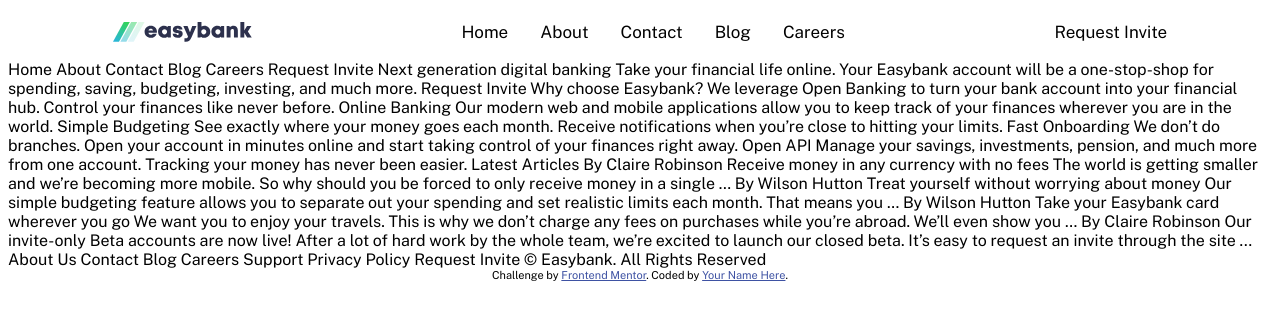
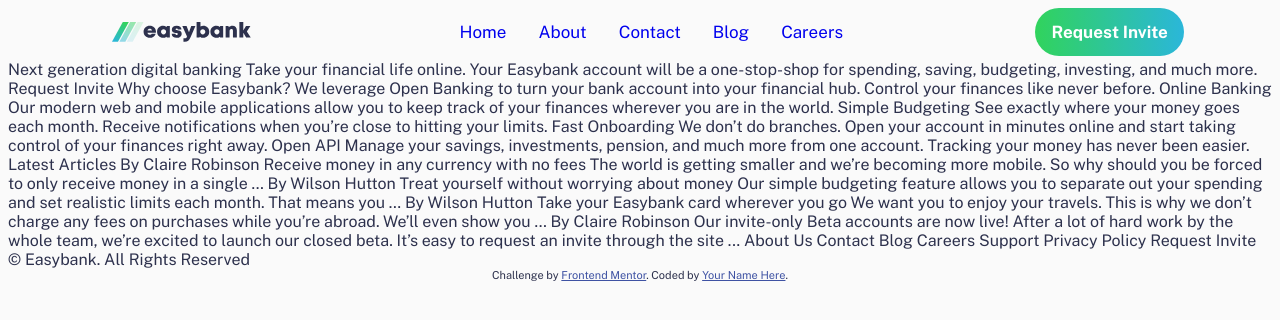
Before and after one commit to RosswClements/easybank-landingpage, a plain HTML site: page index.html in a window 1280 px wide. Drawn offline with nearby package versions, Linux system fonts and the light colour scheme.

Commit message:
completed navbar

```diff
--- a/index.html
+++ b/index.html
@@ -22,33 +22,21 @@
   <div class="topnav" id="myTopnav">
     <a href="index.html"><img src="/images/logo.svg" alt="logo"></img></a>
 
-        <span>
+        <div>
       <a href="javascript:void(0);" class="icon" onclick="myFunction()">
             <img src="/images/icon-hamburger.svg"></img></a>
-      <a>Home</a>
-      <a>About</a>
-      <a>Contact</a>
-      <a>Blog</a>
-      <a>Careers</a>
-    </span>
-      <a>Request Invite</a>
+      <a href="#">Home</a>
+      <a href="#">About</a>
+      <a href="#">Contact</a>
+      <a href="#">Blog</a>
+      <a href="#">Careers</a>
+      </div>
+      <a href="#" class="btn" id="btn1">Request Invite</a>
 
 
   </div>
 </header>
 <body>
-
-
-
-  Home
-  About
-  Contact
-  Blog
-  Careers
-
-  Request Invite
-
-
 
   Next generation digital banking
 
--- a/style.css
+++ b/style.css
@@ -1,35 +1,40 @@
 :root {
--- dark-blue: hsl(233, 26%, 24%)
--- lime-green: hsl(136, 65%, 51%)
--- bright-cyan: hsl(192, 70%, 51%)
-
--- grayish-blue: hsl(233, 8%, 62%)
--- light-grayish-blue: hsl(220, 16%, 96%)
--- very-light-gray: hsl(0, 0%, 98%)
--- white: hsl(0, 0%, 100%)
+  /* PRIMARY */
+--dark-blue: hsl(233, 26%, 24%);
+--lime-green: hsl(136, 65%, 51%);
+--bright-cyan: hsl(192, 70%, 51%);
+/* NEUTRAL */
+--grayish-blue: hsl(233, 8%, 62%);
+--light-grayish-blue: hsl(220, 16%, 96%);
+--very-light-gray: hsl(0, 0%, 98%);
+--white: hsl(0, 0%, 100%);
 }
 
 html{
-  background-color: var(--light-grayish-blue);
-  color: var(--grayish-blue);
+  background-color: var(--very-light-gray);
+  color: var(--dark-blue);
 }
 
 body{
   font-family: 'Public Sans', sans-serif;
+  color: var(--dark-blue);
 }
 
+
+/* Navbar */
 
 .topnav {
   display: flex;
   overflow: hidden;
-  background-color: var(--light-grayish-blue);
+  background-color: var(--very-light-gray);
   justify-content: space-around;
 }
+
 
 .topnav a {
   float: left;
   display: block;
-  color: var(--grayish-blue);
+  /* color: var(--dark-blue); */
   text-align: center;
   padding: 14px 16px;
   text-decoration: none;
@@ -37,21 +42,35 @@ body{
 }
 
 .topnav a:hover {
-  background-color: #ddd;
-  color: black;
+  background-color: var(--grayish-blue);
+  color: var(--light-grayish-blue);
 }
 
 .topnav a.active {
-  background-color: #04aa6d;
-  color: white;
+  background-color: var(--lime-green);
+  color: var(--very-light-gray);
 }
 
 .topnav .icon {
   display: none;
 }
 
+.btn{
+  font-size: 1.5rem;
+  color: var(--white) !important;
+  font-weight: 700;
+  text-decoration: none;
+  background: linear-gradient(to right, var(--lime-green), var(--bright-cyan));
+  border-radius: 5rem;
+  max-height: 20px;
+  max-width: 200px;
+  padding: 16px 32px;
+}
 
+
+/* Mobile */
 @media screen and (max-width: 800px) {
+  /* Navbar */
   .topnav a:not(:first-child) {
     display: none;
   }
@@ -60,8 +79,12 @@ body{
     display: block;
   }
 
+  .topnav {
+    justify-content: space-between;
+  }
   .topnav.responsive {
     position: relative;
+    flex-direction: column;
   }
   .topnav.responsive .icon {
     position: absolute;
@@ -73,4 +96,8 @@ body{
     display: block;
     text-align: left;
   }
+
+  #btn1{
+    display: none !important;
+  }
 }
```
